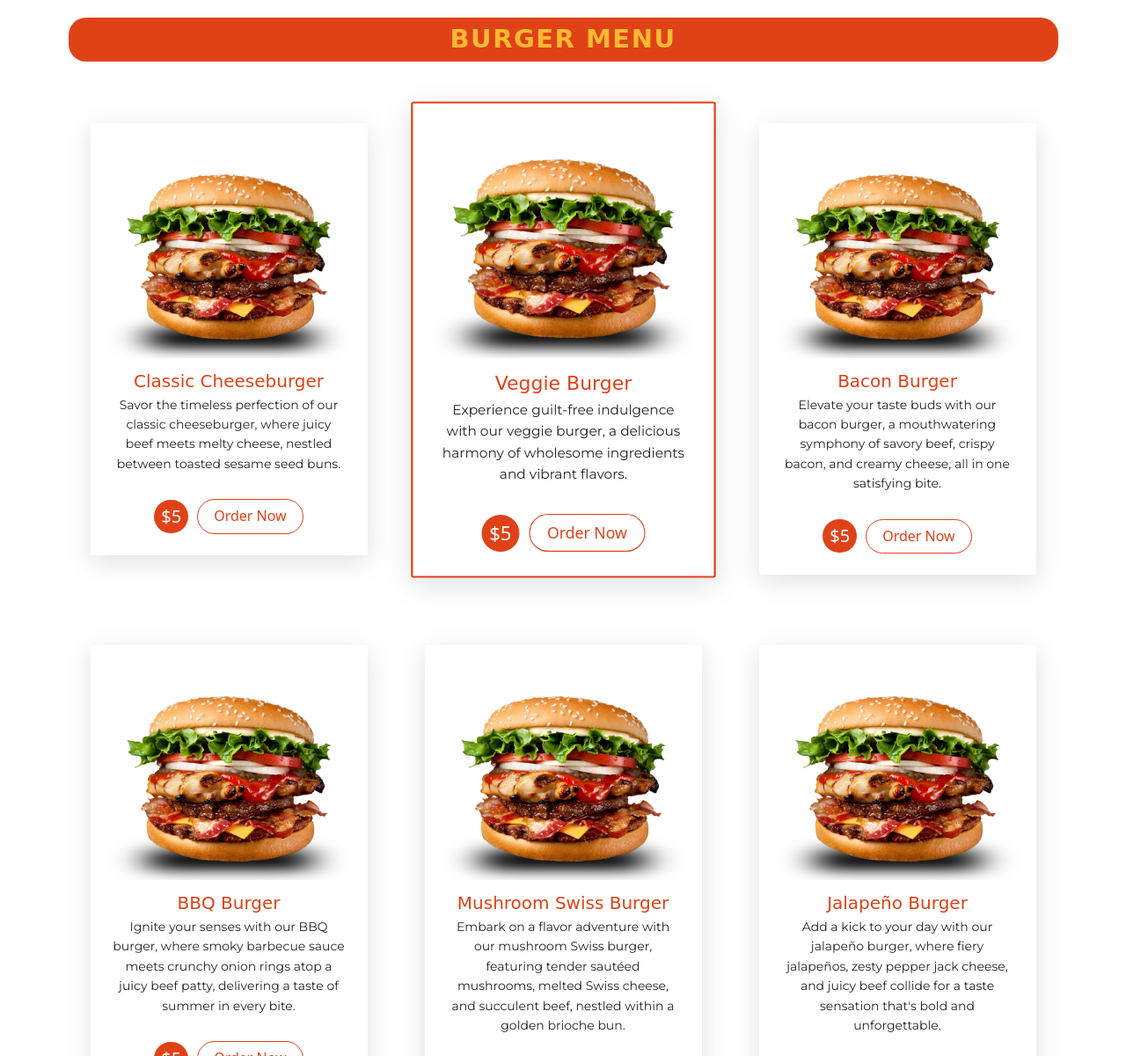
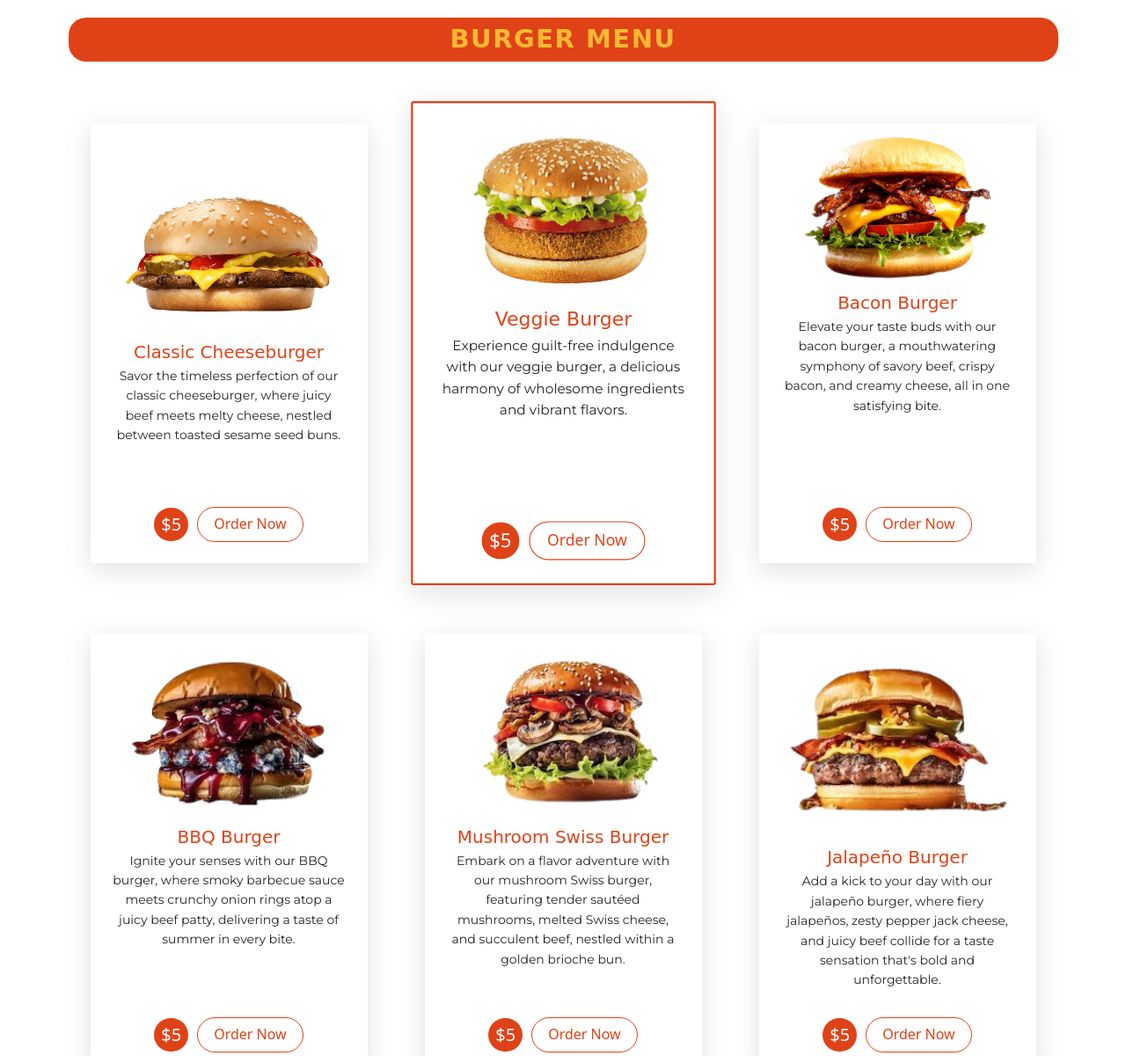
Before and after one commit to FayyazAhmed111/SCD, a plain HTML site: page index.html in a window 1280 px wide. Shown: the part 760-1960 px from the top of the page at 88% size. Drawn offline with nearby package versions, Linux system fonts and the light colour scheme.

Commit message:
Changed the images and setted some alignmemts in Burger menu

```diff
--- a/css/style.css
+++ b/css/style.css
@@ -219,6 +219,7 @@ body {
   margin: 4rem 2.5rem;
   text-align: center;
   justify-content: center;
+  height: 500px;
 }
 
 .menu-section-container .card:hover {
@@ -234,6 +235,10 @@ body {
 .menu-section-container .card .card-img-top img {
   width: 100%;
 }
+
+/* .menu-section-container .card .card-body{
+  margin-top: 40px;
+} */
 
 .menu-section-container .card .card-body .burger-heading {
   color: #E04218;
--- a/index.html
+++ b/index.html
@@ -105,7 +105,7 @@
                 <div class="col-md-4">
                     <div class="card ">
                         <div class="card-img-top">
-                            <img src="/images/banner/hero-burger-one.png">
+                            <img src="/images/banner/cheese.png">
                         </div>
                         <div class="card-body">
                             <span class="burger-heading">Classic Cheeseburger</span>
@@ -121,7 +121,7 @@
                 <div class="col-md-4 ">
                     <div class="card active">
                         <div class="card-img-top">
-                            <img src="/images/banner/hero-burger-one.png">
+                            <img src="/images/banner/veggie.png">
                         </div>
                         <div class="card-body">
                             <span class="burger-heading">Veggie Burger</span>
@@ -137,7 +137,7 @@
                 <div class="col-md-4">
                     <div class="card">
                         <div class="card-img-top">
-                            <img src="/images/banner/hero-burger-one.png">
+                            <img src="/images/banner/baccon.png">
                         </div>
                         <div class="card-body">
                             <span class="burger-heading">Bacon Burger</span>
@@ -156,7 +156,7 @@
                 <div class="col-md-4">
                     <div class="card">
                         <div class="card-img-top">
-                            <img src="/images/banner/hero-burger-one.png">
+                            <img src="/images/banner/bbq.png">
                         </div>
                         <div class="card-body">
                             <span class="burger-heading">BBQ Burger</span>
@@ -172,7 +172,7 @@
                 <div class="col-md-4">
                     <div class="card">
                         <div class="card-img-top">
-                            <img src="/images/banner/hero-burger-one.png">
+                            <img src="/images/banner/mushroom.png">
                         </div>
                         <div class="card-body">
                             <span class="burger-heading">Mushroom Swiss Burger</span>
@@ -188,7 +188,7 @@
                 <div class="col-md-4">
                     <div class="card">
                         <div class="card-img-top">
-                            <img src="/images/banner/hero-burger-one.png">
+                            <img src="/images/banner/jalepeno.png">
                         </div>
                         <div class="card-body">
                             <span class="burger-heading">Jalapeño Burger</span>
```
Also changed, not shown: images/banner/baccon.png (added), images/banner/bbq.png (added), images/banner/cheese.png (added), images/banner/jalepeno.png (added), images/banner/mushroom.png (added), images/banner/veggie.png (added).
